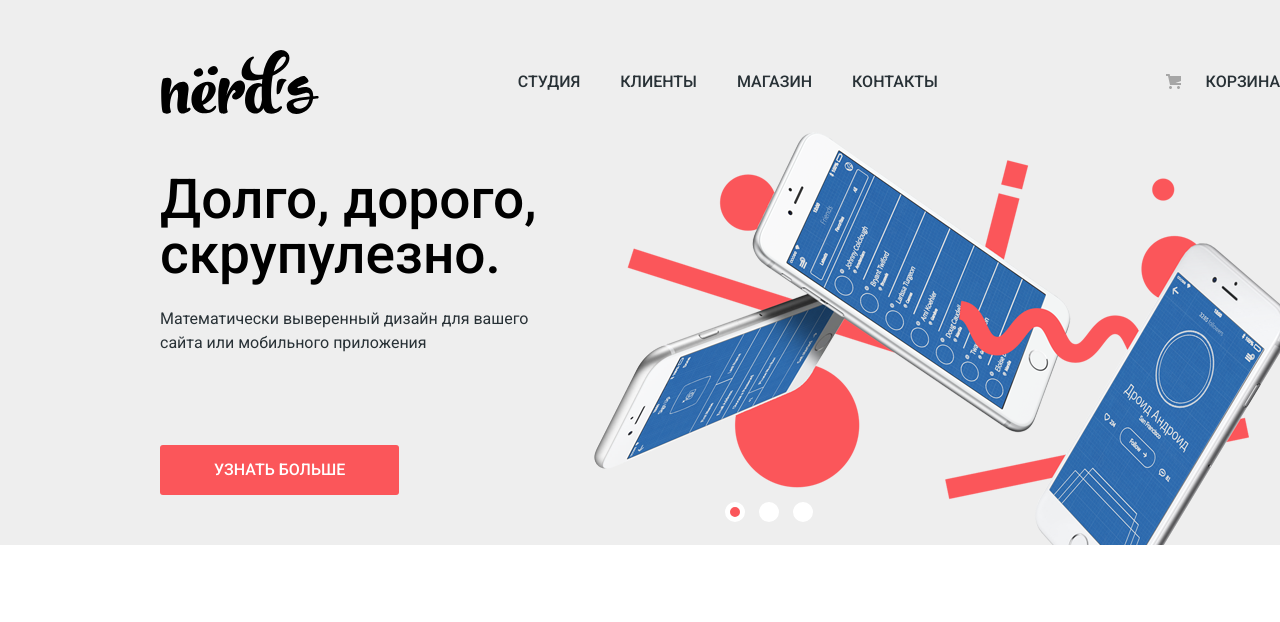
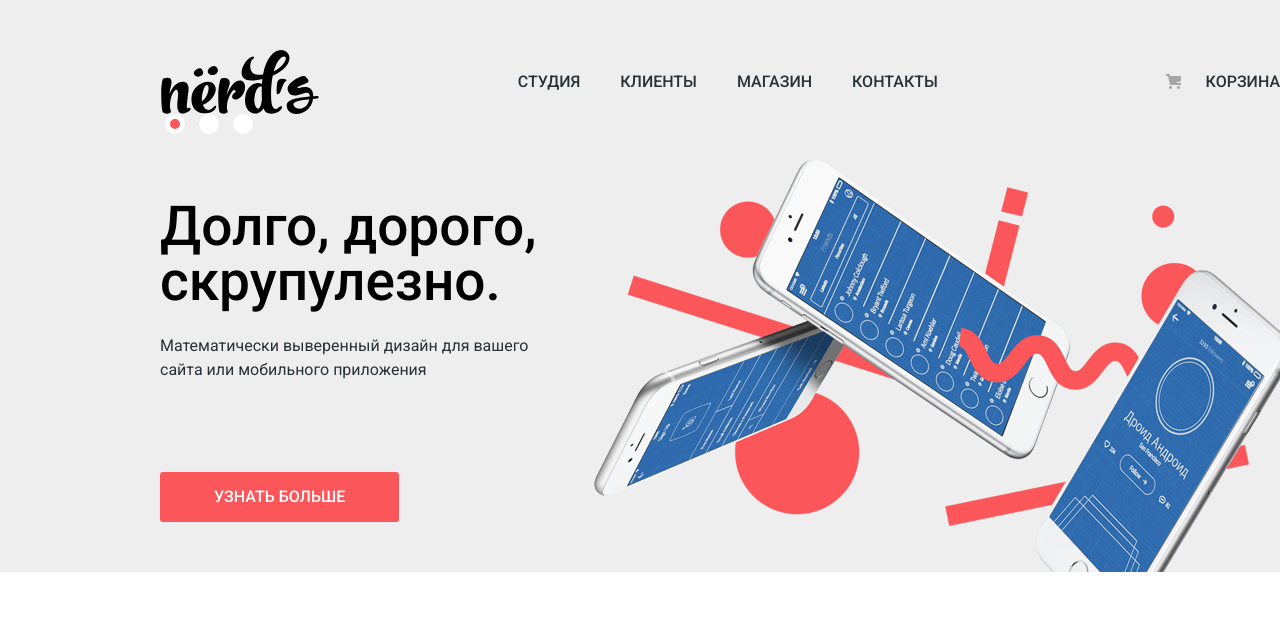
Before and after one commit to mbanakova/1351465-nerds-28, a website: page index.html in a window 1280 px wide. Shown: the top 622 px of the page. Drawn offline with Linux system fonts and the light colour scheme.

Commit message:
слайдер

```diff
--- a/index.html
+++ b/index.html
@@ -52,12 +52,21 @@
         <h2 class="slider__title visually-hidden">Наш стиль работы</h2>
         <div class="container">
 
+          <input class="slider__input" type="radio" id="slider-1" name="toggle" checked>
+          <label class="slider__label" for="slider-1"></label>
+
+          <input class="slider__input" type="radio" id="slider-2" name="toggle">
+          <label class="slider__label" for="slider-2"></label>
+
+          <input class="slider__input" type="radio" id="slider-3" name="toggle">
+          <label class="slider__label" for="slider-3"></label>
+
           <ul class="slider__list">
 
             <li class="slider__list-item">
               <div class="wrapper">
                 <div class="text-wrapper">
-                  <h3 class="slider__list-title">Долго, дорого, скрупулезно.</h3>
+                  <h3 class="slider__list-title">Долго, дорого, <br>скрупулезно.</h3>
                   <p class="slider__list-text">
                     Математически выверенный дизайн
                     для вашего сайта или мобильного приложения
@@ -70,7 +79,7 @@
             <li class="slider__list-item">
               <div class="wrapper">
                 <div class="text-wrapper">
-                  <h3 class="slider__list-title">Любим математику как никто другой</h3>
+                  <h3 class="slider__list-title">Любим математику <br>как никто другой</h3>
                   <p class="slider__list-text">
                     Никакого креатива, только математические формулы
                     для расчета идеальных пропорций
@@ -83,7 +92,7 @@
             <li class="slider__list-item">
               <div class="wrapper">
                 <div class="text-wrapper">
-                  <h3 class="slider__list-title">Только ночь, только хардкор</h3>
+                  <h3 class="slider__list-title">Только ночь, <br>только хардкор</h3>
                   <p class="slider__list-text">
                     Работать днем, как все? Мы против этого.
                     Ближе к полуночи работа только начинается
@@ -94,17 +103,6 @@
             </li>
 
           </ul>
-
-          <div class="slider__controls">
-            <input class="slider__input" type="radio" id="slider-1" name="toggle" checked>
-            <label class="slider__label" for="slider-1"></label>
-
-            <input class="slider__input" type="radio" id="slider-2" name="toggle">
-            <label class="slider__label" for="slider-2"></label>
-
-            <input class="slider__input" type="radio" id="slider-3" name="toggle">
-            <label class="slider__label" for="slider-3"></label>
-          </div>
 
           <a class="slider__button" href="#">Узнать больше</a>
 
@@ -244,7 +242,7 @@
       <section class="contacts">
         <h2 class="contacts__title visually-hidden">Как с нами связаться:</h2>
         <!-- <img class="map" src="img/map.png" width="1440" height="416" alt="Наш офис на карте"> -->
-        <iframe class="contacts__map" src="https://yandex.ru/map-widget/v1/-/CCQhmJf92B" allowfullscreen="true"></iframe>
+        <iframe class="contacts__map" src="https://www.google.com/maps/embed?pb=!1m18!1m12!1m3!1d1998.6037872533216!2d30.320858716006118!3d59.93871648187625!2m3!1f0!2f0!3f0!3m2!1i1024!2i768!4f13.1!3m3!1m2!1s0x4696310fca145cc1%3A0x42b32648d8238007!2z0JHQvtC70YzRiNCw0Y8g0JrQvtC90Y7RiNC10L3QvdCw0Y8g0YPQuy4sIDE5LzgsINCh0LDQvdC60YIt0J_QtdGC0LXRgNCx0YPRgNCzLCAxOTExODY!5e0!3m2!1sru!2sru!4v1592857079459!5m2!1sru!2sru" allowfullscreen="" tabindex="0"></iframe>
 
         <div class="container">
           <div class="contacts__card">
--- a/scss/style.scss
+++ b/scss/style.scss
@@ -187,6 +187,55 @@ body {
         overflow: hidden;
         position: relative;
 
+        .slider__input {
+            display: none;
+        }
+
+        .slider__label {
+            display: inline-block;
+            // position: absolute;
+            // top: 90%;
+            margin: auto;
+            width: 20px;
+            height: 20px;
+            border: 5px solid $white;
+            border-radius: 50%;
+            background-color: $white;
+            margin: 0 5px;
+            cursor: pointer;
+        }
+
+        // .slider__label[for="slider-1"] {
+        //     left: 47%;
+        // }
+
+        // .slider__label[for="slider-2"] {
+        //     left: 50%;
+        // }
+
+        // .slider__label[for="slider-3"] {
+        //     left: 53%;
+        // }
+
+        #slider-1:checked ~ .slider__label[for="slider-1"],
+        #slider-2:checked ~ .slider__label[for="slider-2"],
+        #slider-3:checked ~ .slider__label[for="slider-3"] {
+            background-color: $red;
+        }
+
+        #slider-1:checked ~ .slider__list {
+            transform: translate(0);
+        }
+
+        #slider-2:checked ~ .slider__list {
+            transform: translate(-1160px);
+        }
+
+        #slider-3:checked ~ .slider__list {
+            transform: translate(-2320px);
+        }
+
+
         .slider__list {
             @include ul();
             transition: transform 1s ease;
@@ -199,12 +248,15 @@ body {
 
                 .wrapper {
                     display: flex;
+                    position: relative;
 
                     .text-wrapper {
                         display: flex;
-                        flex-basis: 400px;
-                        flex-wrap: wrap;
+                        flex-direction: column;
+                        flex-basis: 600px;
+                        flex-wrap: nowrap;
                         align-content: start;
+
 
                         .slider__list-title {
                             @include field-reset();
@@ -218,48 +270,17 @@ body {
                         .slider__list-text {
                             @include field-reset();
                             margin-top: 25px;
+                            max-width: 400px;
                         }
                     }
+
+                    .slider__list-img {
+                        position: absolute;
+                        top: 0;
+                        right: 0;
+                        z-index: -1;
+                    }
                 }
-            }
-        }
-
-        .slider__controls {
-            position: absolute;
-            top: 90%;
-            left: 50%;
-
-            .slider__input {
-                display: none;
-            }
-
-            .slider__label {
-                display: inline-block;
-                width: 20px;
-                height: 20px;
-                border: 5px solid $white;
-                border-radius: 50%;
-                background-color: $white;
-                margin: 0 5px;
-                cursor: pointer;
-            }
-
-            #slider-1:checked ~ .slider__label[for="slider-1"],
-            #slider-2:checked ~ .slider__label[for="slider-2"],
-            #slider-3:checked ~ .slider__label[for="slider-3"] {
-                background-color: $red;
-            }
-
-            #slider-1:checked ~ .slider__list {
-                transform: translate(0);
-            }
-
-            #slider-2:checked ~ .slider__list {
-                transform: translate(-1160px);
-            }
-
-            #slider-3:checked ~ .slider__list {
-                transform: translate(-2320px);
             }
         }
 
@@ -529,7 +550,7 @@ body {
         .container {
             position: absolute;
             top: 50%;
-            left: 15%;
+            left: 10%;
             transform: translateY(-50%);
 
             .contacts__card {
```
Also changed, not shown: css/style.min.css.
